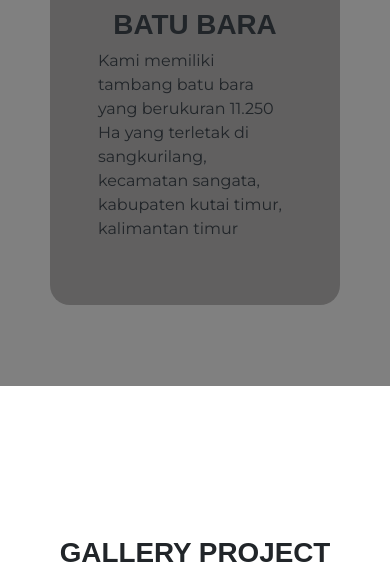
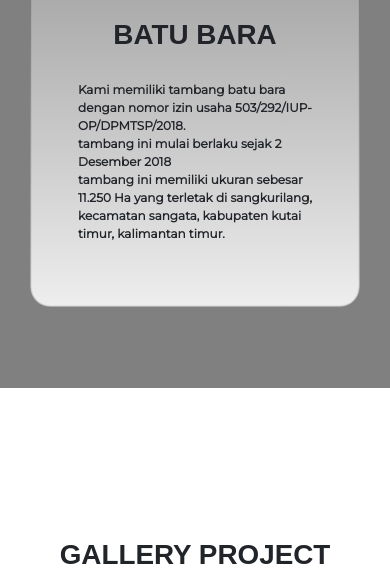
Before and after one commit to ziinspiration/itw2022_project2_223040013, a plain HTML site: page index.html in a window 390 px wide. Shown: the part 2360-2948 px from the top of the page. Drawn offline with nearby package versions, Linux system fonts and the light colour scheme.

Commit message:
progres company profle

```diff
--- a/css/responsive.css
+++ b/css/responsive.css
@@ -70,7 +70,7 @@
 
   .service {
     background-color: grey;
-    padding: 80px 50px;
+    padding: 80px 30px;
   }
 
   .service-card {
@@ -79,6 +79,18 @@
     align-items: center;
     margin: auto;
     border-radius: 20px;
+  }
+
+  .service-card p {
+    font-size: 12px;
+  }
+
+  .service-card h1 {
+    /* background-color: rgb(133, 132, 132);
+    border-radius: 10px;
+    box-shadow: inset 0 0 3px black; */
+    padding: 10px;
+    margin-bottom: 20px;
   }
 
   .service-image {
--- a/css/style.css
+++ b/css/style.css
@@ -1,5 +1,6 @@
 html {
   scroll-behavior: smooth;
+  overflow-x: hidden;
 }
 
 body {
@@ -51,12 +52,17 @@ body {
   padding: 150px 0;
 }
 
+.service-card p {
+  font-weight: bold !important;
+}
+
 .service img {
   box-shadow: 0 0 5px black;
 }
 
 .service-card {
-  background-color: rgb(97, 96, 96);
+  background: linear-gradient(grey, #aaa, #eee) !important;
+  box-shadow: inset 0 0 2px black;
 }
 
 /* gallery style */
--- a/index.html
+++ b/index.html
@@ -86,6 +86,12 @@
 
     <!-- Beranda -->
     <div class="beranda" id="beranda">
+      <!-- <img
+        src="img/ARG-ARS_NEW.png"
+        alt=""
+        class="ms-3 mb-2"
+        style="width: 200px"
+      /> -->
       <h1 class="ms-4">PT ANUGRAH RIZKIE GUNUNG</h1>
     </div>
     <!-- Beranda end -->
@@ -156,9 +162,12 @@
         >
           <h1 class="mt-4">BATU BARA</h1>
           <p>
-            Kami memiliki tambang batu bara yang berukuran 11.250 Ha yang
-            terletak di sangkurilang, kecamatan sangata, kabupaten kutai timur,
-            kalimantan timur
+            Kami memiliki tambang batu bara dengan nomor izin usaha
+            <b>503/292/IUP-OP/DPMTSP/2018</b>. <br />
+            tambang ini mulai berlaku sejak 2 Desember 2018 <br />
+            tambang ini memiliki ukuran sebesar 11.250 Ha yang terletak di
+            sangkurilang, kecamatan sangata, kabupaten kutai timur, kalimantan
+            timur.
           </p>
         </div>
       </div>
```
Also changed, not shown: img/arg.doc1.JPG.
